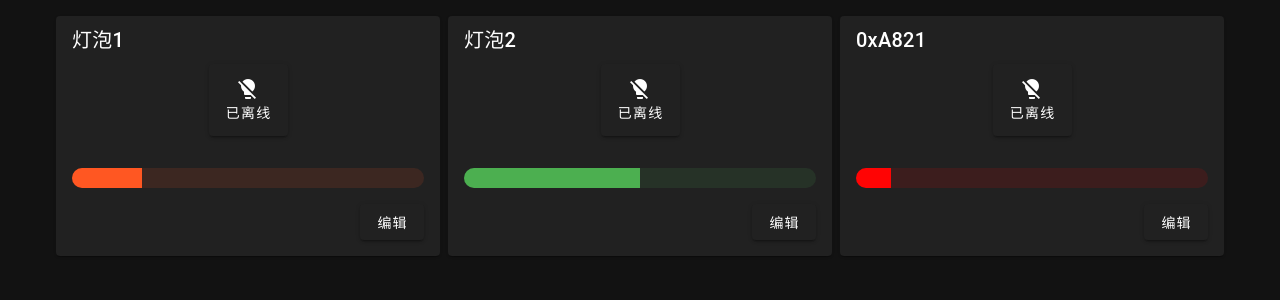
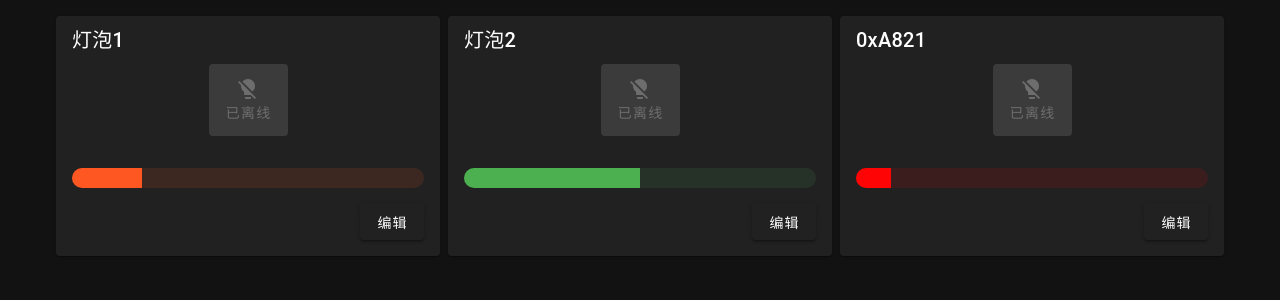
Before and after one commit to GsoyG/IoT-LCS, a Vue app in the folder LCS-Frontend/: page / in a window 1280 px wide. Shown: the top 300 px of the page. Built offline with nearby package versions, Linux system fonts and the light colour scheme; no server answers.

Commit message:
添加前端设备状态切换时禁用

```diff
--- a/LCS-Frontend/src/components/CardList.vue
+++ b/LCS-Frontend/src/components/CardList.vue
@@ -10,7 +10,7 @@
                 <v-btn
                   :prepend-icon="`${item.Reachable && Boolean(item.Power) ? 'mdi-lightbulb' : 'mdi-lightbulb-off'}`"
                   :color="`${item.Reachable && Boolean(item.Power) ? 'primary' : ''}`"
-                  @click="switchLightingPower(item)" stacked>
+                  @click="switchLightingPower(item)" :disabled="item.disabled || !item.Reachable" stacked>
                   {{ getLightingState(item) }}
                 </v-btn>
               </v-col>
@@ -107,6 +107,7 @@ async function switchLightingPower(item) {
     var power = Boolean(item.Power)
     var state = power ? '{"Power": 0}' : '{"Power": 1}';
 
+    item.disabled = true;
     const response = await axios.get('/api/lighting/setState', {
       params: {
         device: item.Device,
@@ -125,6 +126,6 @@ async function switchLightingPower(item) {
   } catch (error) {
     console.error('Error switching lighting power:', error);
   }
+  item.disabled = false;
 }
-
 </script>
```
